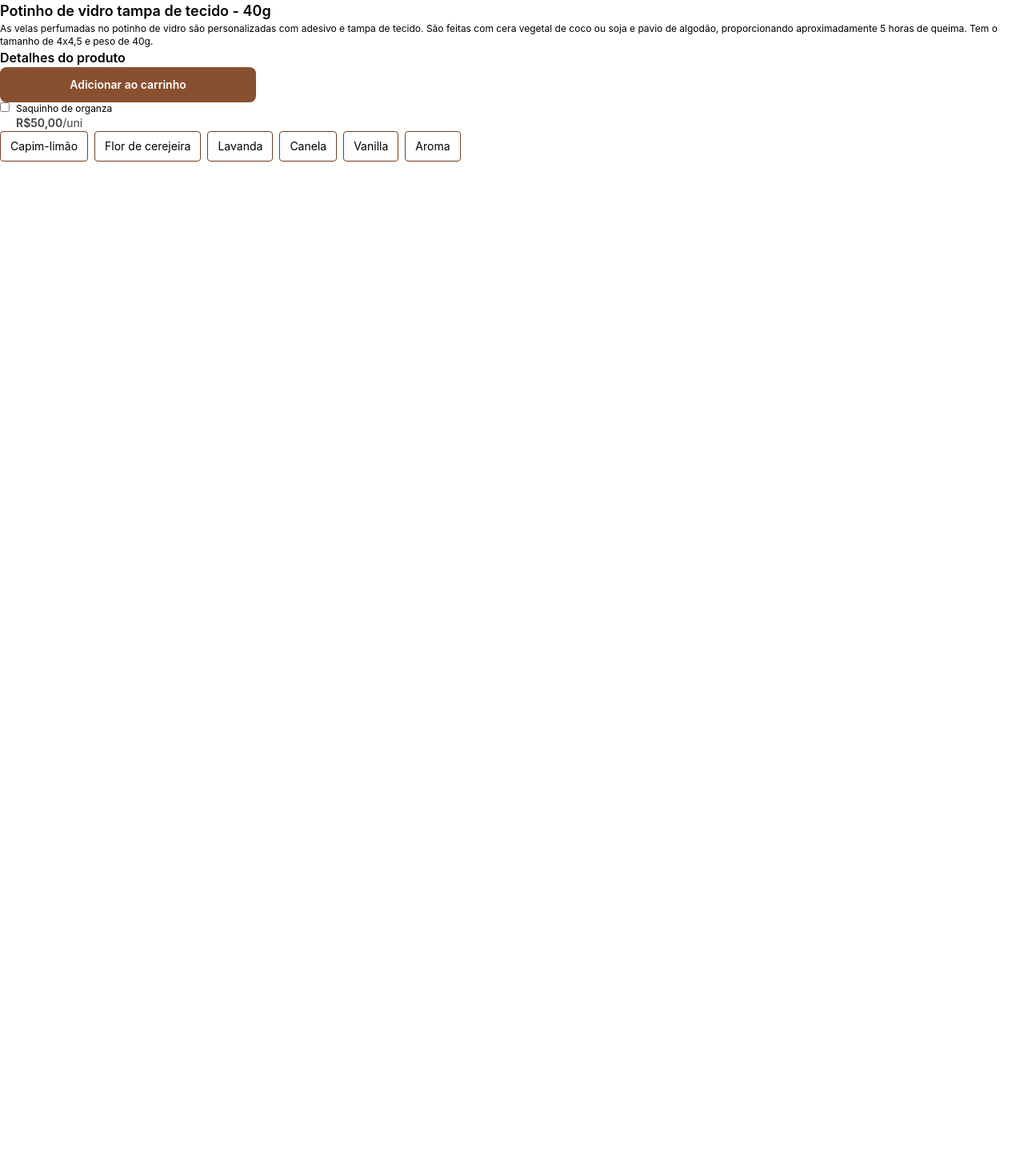
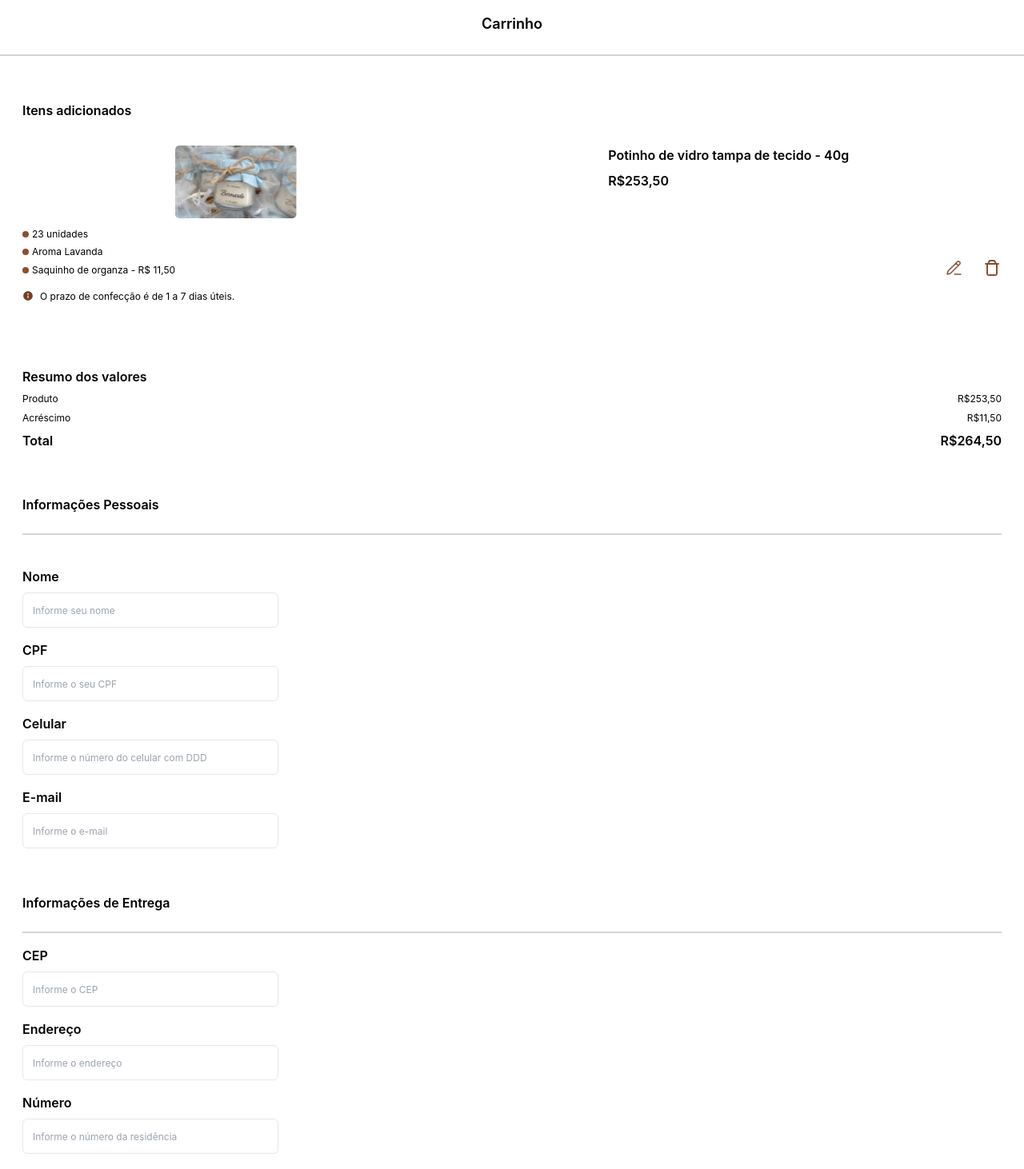
Before and after one commit to ICEI-PUC-Minas-PMV-ADS/pmv-ads-2024-1-e5-proj-empext-t5-flamme, a React (Vite) app in the folder flamme-web/: page / in a window 1280 px wide. Shown: the top 1462 px of the page at 80% size. Before the commit the page ends 800 px from the top, so only its background shows below. Built offline with nearby package versions, Linux system fonts and the light colour scheme.

Commit message:
Finalizar Compra
 Página Finalizar orçamento pronta

```diff
--- a/flamme-web/src/main.tsx
+++ b/flamme-web/src/main.tsx
@@ -2,9 +2,10 @@ import React from 'react'
 import ReactDOM from 'react-dom/client'
 import App from './App.tsx'
 import './index.css'
+import CheckoutBudget from './screens/CheckoutBudget/index.tsx'
 
 ReactDOM.createRoot(document.getElementById('root')!).render(
   <React.StrictMode>
-    <App />
+    <CheckoutBudget />
   </React.StrictMode>,
 )
--- /dev/null
+++ b/flamme-web/src/screens/CheckoutBudget/index.tsx
@@ -0,0 +1,193 @@
+import { Title } from "../../components/Title/index.tsx";
+import { Text } from "../../components/Text/index.tsx";
+import { Button } from "../../components/Button/Button.tsx";
+import { SectionTitle } from "../../components/SectionTitle/index.tsx";
+import GrayBorderTop from "../../components/GrayBorderTop/index.tsx";
+import Product4 from "../../assets/product-img4.svg";
+import Ellipse from "../../components/Ellipse/index.tsx";
+import EditButton from "../../components/EditButton/index.tsx";
+import DeleteButton from "../../components/DeleteButton/index.tsx";
+import AlertButton1 from "../../components/AlertButton1/index.tsx";
+import Rectangle from "../../components/Rectangle/index.tsx"
+import GrayBorder from "../../components/GrayBorder/index.tsx";
+
+function CheckoutBudget() {
+  function click() {
+    console.log("teste");
+  }
+  return (
+    <>
+      <div className="Checkout">
+        <div className="flex justify-center items-center mt-4">
+          <Title text="Carrinho" />
+        </div>
+
+        <GrayBorderTop />
+
+        <div className="ml-7 mt-14">
+          <SectionTitle text="Itens adicionados" />
+        </div>
+
+        <div className="flex justify-around mx-7 mt-8">
+          <div>
+            <img src={Product4} alt="Foto do Produto" />
+          </div>
+
+          <div className="ml-2">
+            <SectionTitle text="Potinho de vidro tampa de tecido - 40g" />
+
+            <div className="mt-2">
+              <SectionTitle text="R$253,50" />
+            </div>
+          </div>
+        </div>
+
+        <div className="flex flex-col mt-3 ml-7">
+          <div className="flex gap-1 items-center">
+            <Ellipse />
+            <Text text="23 unidades" />
+          </div>
+
+          <div className="flex gap-1 items-center mt-1.5">
+            <Ellipse />
+            <Text text="Aroma Lavanda" />
+          </div>
+
+          <div className="flex justify-between">
+            <div className="flex gap-1 items-center mt-1.5">
+              <Ellipse />
+              <Text text="Saquinho de organza - R$ 11,50" />
+            </div>
+
+            <div className="flex gap-6 mr-7">
+              <EditButton />
+              <DeleteButton />
+            </div>
+          </div>
+        </div>
+
+        <div className="flex gap-2 ">
+          <div className="ml-7 mt-4">
+            <AlertButton1 />
+          </div>
+
+          <div className="mt-4">
+            <Text text="O prazo de confecção é de 1 a 7 dias úteis." />
+          </div>
+        </div>
+
+        <div className="ml-7 mt-20">
+          <SectionTitle text="Resumo dos valores" />
+        </div>
+
+        <div className="flex justify-between mt-2">
+
+          <div className="ml-7">
+            <Text text="Produto" />
+          </div>
+
+          <div className="mr-7">
+            <Text text="R$253,50" />
+          </div>
+        </div>
+
+        <div className="flex justify-between mt-2">
+
+          <div className="ml-7">
+            <Text text="Acréscimo" />
+          </div>
+
+          <div className="mr-7">
+            <Text text="R$11,50" />
+          </div>
+        </div>
+
+        <div className="flex justify-between mt-2">
+
+          <div className="ml-7">
+            <SectionTitle text="Total" />
+          </div>
+
+          <div className="mr-7">
+            <SectionTitle text="R$264,50" />
+          </div>
+        </div>
+
+        <div className="ml-7 mt-14">
+          <SectionTitle text="Informações Pessoais" />
+        </div>
+        <GrayBorder/>
+
+
+        <div className="mt-10 ml-7">
+          <SectionTitle text="Nome" />
+          <input className="mt-2 w-80 border rounded-md text-xs px-3 h-11" type="text" placeholder="Informe seu nome" />
+        </div>
+        <div className="mt-4 ml-7">
+          <SectionTitle text="CPF" />
+          <input className="mt-2 w-80 border rounded-md text-xs px-3 h-11" type="text" placeholder="Informe o seu CPF" />
+        </div>
+
+        <div className="mt-4 ml-7">
+          <SectionTitle text="Celular" />
+          <input className="mt-2 w-80 border rounded-md text-xs px-3 h-11" type="text" placeholder="Informe o número do celular com DDD" />
+        </div>
+
+        <div className="mt-4 ml-7">
+          <SectionTitle text="E-mail" />
+          <input className="mt-2 w-80 border rounded-md text-xs px-3 h-11" type="text" placeholder="Informe o e-mail" />
+        </div>
+
+        <div className="ml-7 mt-14">
+          <SectionTitle text="Informações de Entrega" />
+        </div>
+        <GrayBorder/>
+
+
+        <div className="mt-4 ml-7">
+          <SectionTitle text="CEP" />
+          <input className="mt-2 w-80 border rounded-md text-xs px-3 h-11" type="text" placeholder="Informe o CEP" />
+        </div>
+
+        <div className="mt-4 ml-7">
+          <SectionTitle text="Endereço" />
+          <input className="mt-2 w-80 border rounded-md text-xs px-3 h-11" type="text" placeholder="Informe o endereço" />
+        </div>
+
+        <div className="mt-4 ml-7">
+          <SectionTitle text="Número" />
+          <input className="mt-2 w-80 border rounded-md text-xs px-3 h-11" type="text" placeholder="Informe o número da residência" />
+        </div>
+
+        <div className="mt-4 ml-7">
+          <SectionTitle text="Número" />
+          <input className="mt-2 w-80 border rounded-md text-xs px-3 h-11" type="text" placeholder="Informe o complemento da residência" />
+        </div>
+
+        <div className="mt-4 ml-7">
+          <SectionTitle text="Bairro" />
+          <input className="mt-2 w-80 border rounded-md text-xs px-3 h-11" type="text" placeholder="Informe o bairro" />
+        </div>
+
+        <div className="mt-4 ml-7">
+          <SectionTitle text="Cidade" />
+          <input className="mt-2 w-80 border rounded-md text-xs px-3 h-11" type="text" placeholder="Informe a cidade" />
+        </div>
+
+
+        <div className="mt-8 flex justify-center">
+
+
+        </div>
+
+
+        <div className="flex flex-col items-center justify-center mt-10">
+          <Button label="Finalizar Orçamento" onclick={click} />
+
+        </div>
+      </div>
+    </>
+  );
+}
+
+export default CheckoutBudget;
```
